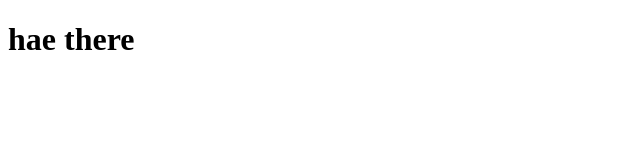
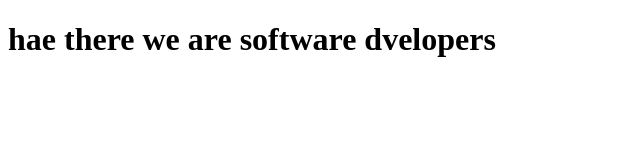
Before and after one commit to SaveryIV/Microverse-problem, a plain HTML site: page index.html in a window 1280 px wide. Shown: the whole page, without its empty margins (0-640 px from the left). Drawn offline with Linux system fonts and the light colour scheme.

Commit message:
added sentence

```diff
--- a/index.html
+++ b/index.html
@@ -8,6 +8,6 @@
     <title>Document</title>
 </head>
 <body>
-    <h1>hae there</h1>
+    <h1>hae there we are software dvelopers</h1>
 </body>
 </html>
```
